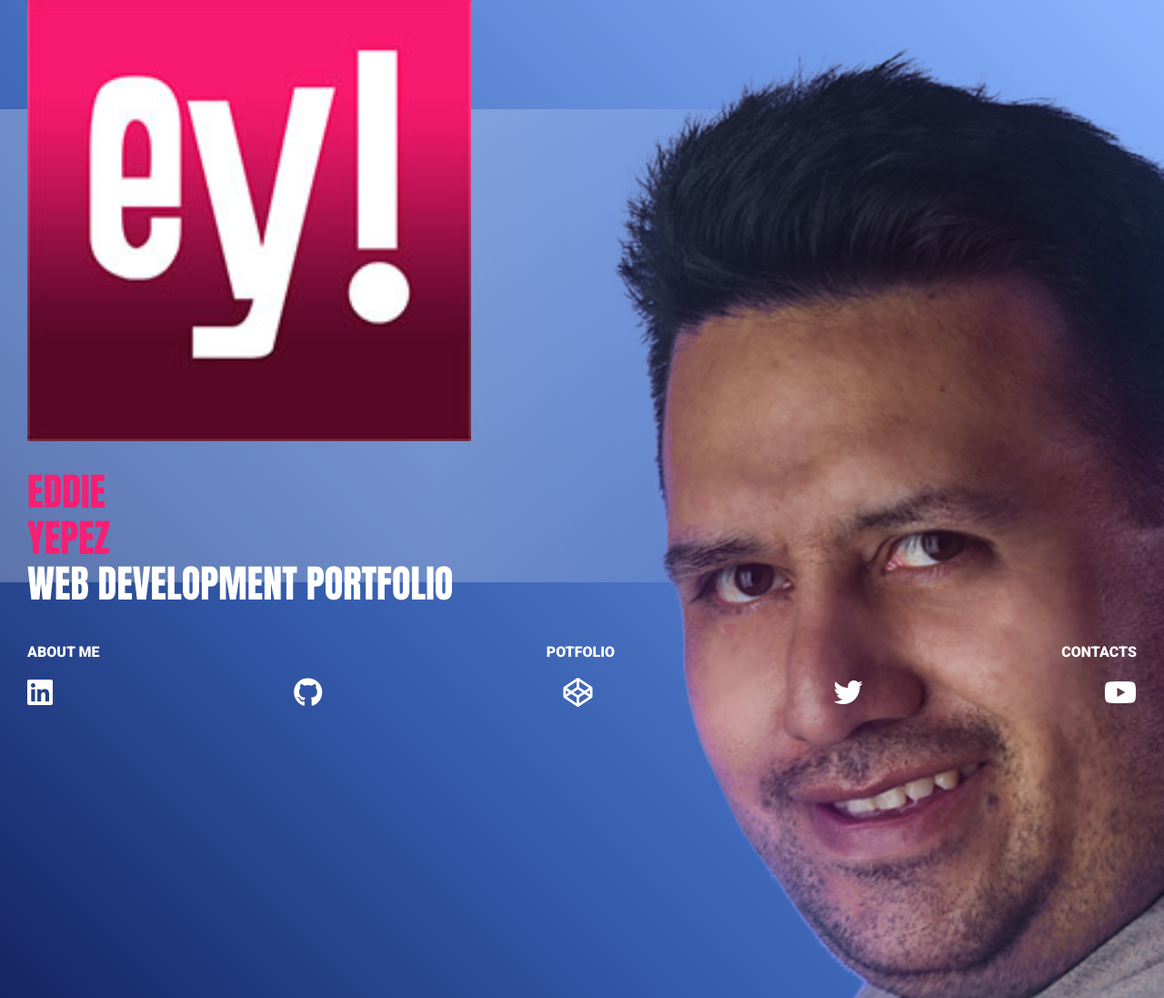
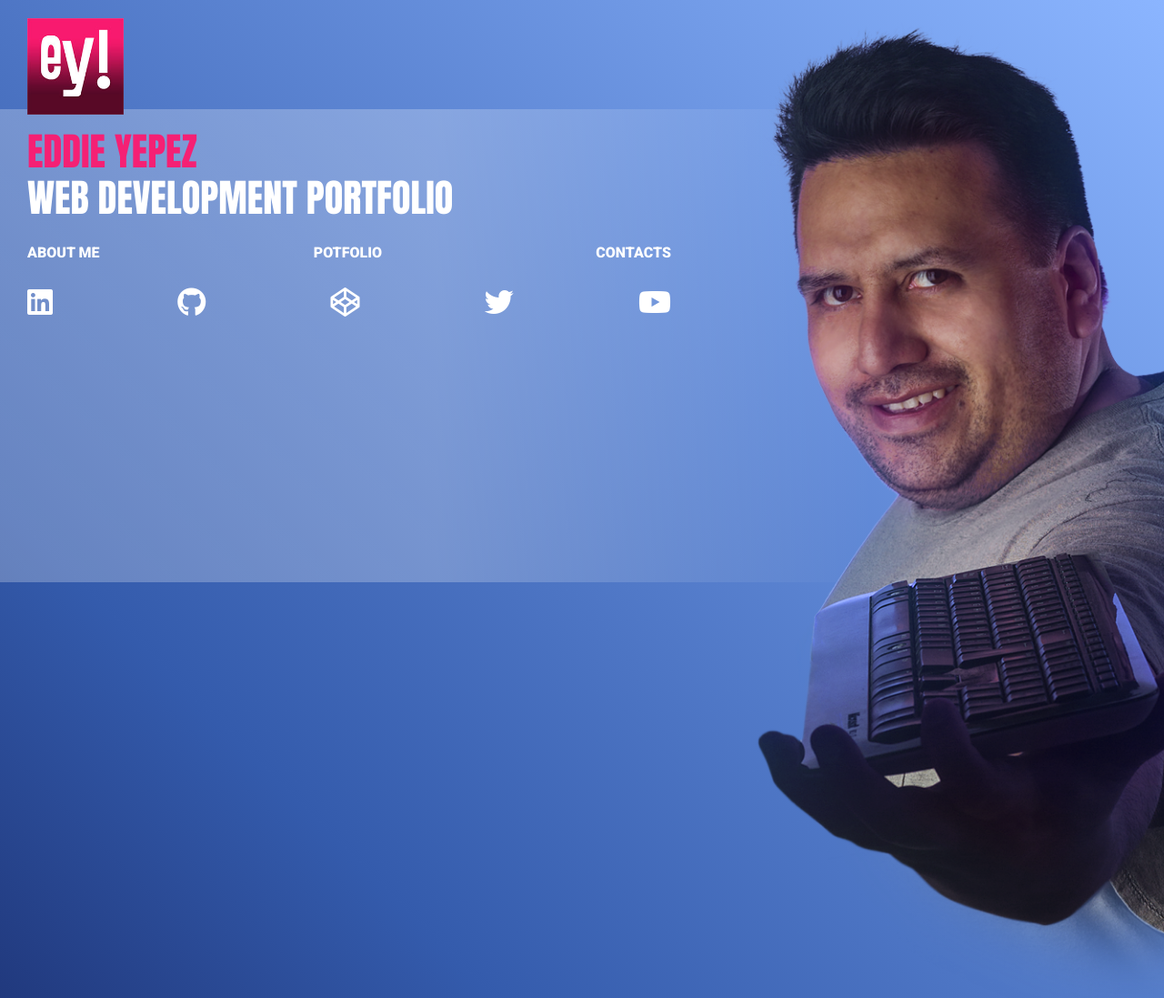
Before and after one commit to AlfCito/Portfolio, a plain HTML site: page index.html in a window 1280 px wide. Shown: the top 1097 px of the page at 91% size. Drawn offline with nearby package versions, Linux system fonts and the light colour scheme.

Commit message:
Responsive
Responisve design for mobiles almost ready. Still missing the gallery

```diff
--- a/index.html
+++ b/index.html
@@ -26,7 +26,7 @@
 					<a href="#"><img src="images/logoEY.jpg"></a>
 				</div>
 				<div class="heroText">
-					<h1><span class="color">Eddie <br> Yepez</span><br>
+					<h1><span class="color">Eddie Yepez</span><br>
 					Web Development Portfolio</h1>
 				</div>
 				<div class="menu">
--- a/styles.css
+++ b/styles.css
@@ -141,6 +141,7 @@ p{
 }
 
 .footerTxt{
+	font-size: 1rem;
 	padding: 0 30px;
 	color: var(--greyText);
 	height: 35vh;
@@ -173,3 +174,129 @@ p{
 	padding: 0 30px;
 	background-color: #06060d;
 }
+
+/* ----------- iPhone 5, 5S, 5C and 5SE ----------- */
+
+/* Landscape */
+/*@media only screen
+  and (min-device-width: 320px)
+  and (max-device-width: 568px)
+  and (-webkit-min-device-pixel-ratio: 2)
+  and (orientation: landscape){
+
+  	*/
+@media (min-width: 568px) {
+
+  	#main{
+		background-position: 65vw 3vh, 0vw 15vh, top;
+		background-size: 50%, 75vw 65vh, 100%;
+	}
+
+  	.logoMain img{
+		width: 15%;
+	}
+
+	.containerr{
+		height: 150vh;
+		width: 70%;
+		justify-content: flex-start;
+	}
+
+	.hero{
+		height: 150vh;
+	}
+
+	.logoMain{
+		margin-top: 20px;
+	}
+
+	.heroText{
+		margin-top: 15px;
+	}
+
+	.socialMain{
+		margin: 20px 0 20px 0;
+	}
+
+	.logo{
+		margin-bottom: 10px;
+		margin-top: 30px;
+	}
+
+	.logo img{
+		width: 15%;
+	}
+
+	.footerTxt{
+		font-size: 0.8rem;
+	}
+
+	.social{
+		margin: 25px 0 10px 0;
+	}
+
+}
+
+@media (min-width: 640px) {
+	.menu {
+	    margin-top: 10px;
+	}
+}
+
+@media (min-width: 667px) {
+	.menu {
+	    margin-top: 20px;
+	}
+
+	.footerTxt{
+		font-size: 0.95rem;
+	}
+}
+
+@media (min-width: 731px) {
+	.menu {
+	    margin-top: 30px;
+	}
+}
+
+@media (min-width: 736px) {
+	.menu {
+	    margin-top: 40px;
+	}
+}
+
+/* Medium devices (tablets, 768px and up)*/
+@media (min-width: 768px) {
+	.containerr{
+		width: 60%;
+	}
+}
+
+@media (min-height: 667px) {
+	.menu{
+		margin-top: 50px;
+	}
+}
+
+@media (min-height: 736px) {
+	.menu {
+	    margin-top: 75px;
+	}
+}
+
+@media (min-width: 812px) {
+	.menu {
+	    margin-top: 15px;
+	}
+}
+
+
+// Large devices (desktops, 992px and up)
+@media (min-width: 992px) {
+
+}
+
+// Extra large devices (large desktops, 1200px and up)
+@media (min-width: 1200px) {
+
+}
```
